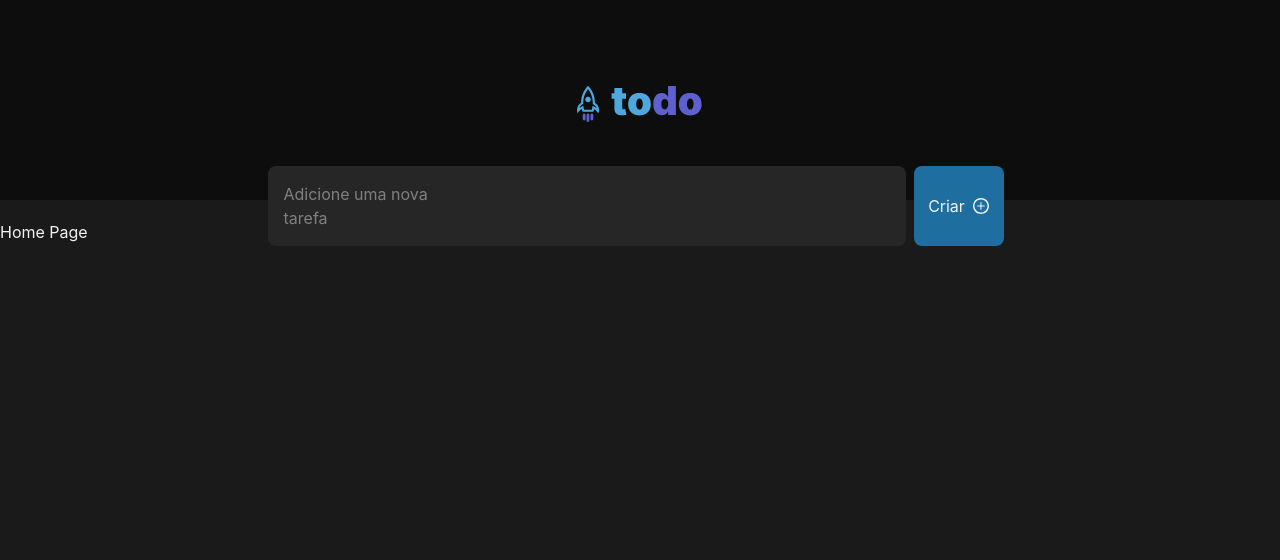
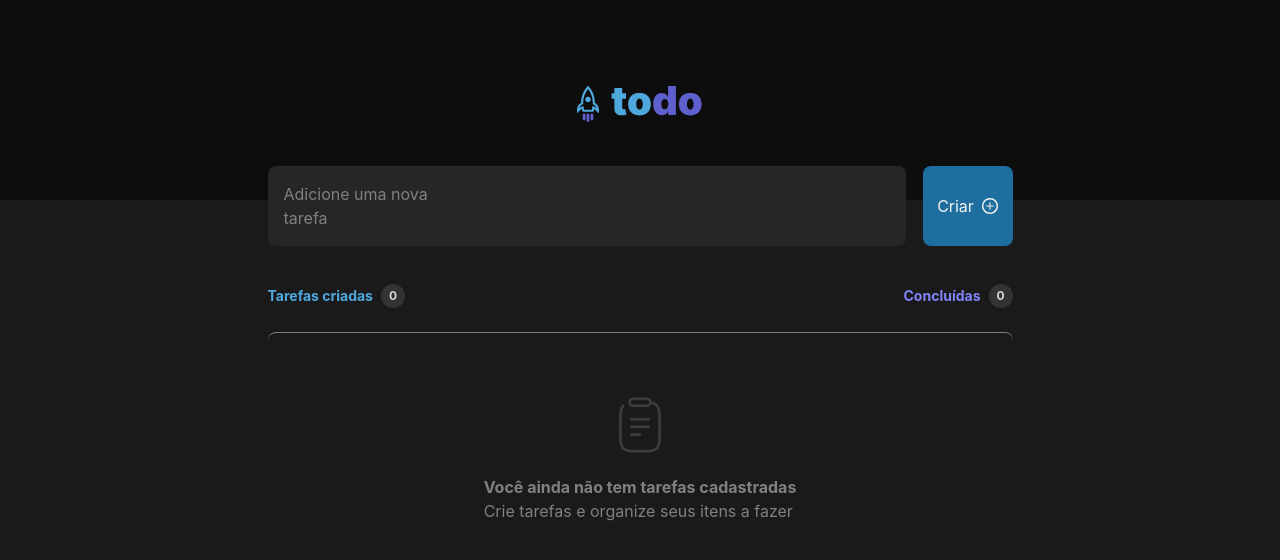
Before and after one commit to thiago-santanna/ignite-todo-web, a React (Vite) app: page / in a window 1280 px wide. Shown: the top 560 px of the page. Built offline with nearby package versions, Linux system fonts and the light colour scheme.

Commit message:
componente de lista de todos lista vazia

```diff
--- a/src/App.tsx
+++ b/src/App.tsx
@@ -1,12 +1,13 @@
 import { Header } from "./components/Header";
 import { AddTodo } from "./components/AddTodo/index";
+import { Todo } from "./components/Todo";
 
 export function App() {
   return (
     <>
       <Header />
       <AddTodo />
-      <p>Home Page</p>
+      <Todo />
     </>
   );
 }
--- a/src/components/AddTodo/AddTodo.module.css
+++ b/src/components/AddTodo/AddTodo.module.css
@@ -5,7 +5,7 @@
   margin-top: -34px;
   display: grid;
   grid-template-columns: 638px 90px;
-  gap: 8px;
+  justify-content: space-between;
 }
 .input {
   background-color: var(--gray500);
--- /dev/null
+++ b/src/components/Todo/Todo.module.css
@@ -0,0 +1,64 @@
+.wrapper {
+  margin: 0 auto;
+  max-width: 745px;
+  max-height: 100vh;
+  margin-top: 64px;
+}
+.headTodo {
+  display: grid;
+  grid-template-columns: 1fr 1fr;
+}
+.todoCriada {
+  display: flex;
+  justify-content: flex-start;
+  align-items: center;
+  gap: 8px;
+}
+.todoConcluida {
+  display: flex;
+  justify-content: flex-end;
+  align-items: center;
+  gap: 8px;
+}
+.textCriada {
+  color: var(--blue);
+  font-weight: bold;
+  font-size: 14px;
+}
+.textConcluida {
+  color: var(--purple);
+  font-weight: bold;
+  font-size: 14px;
+}
+.wrapperCount {
+  background-color: var(--gray400);
+  border-radius: 100%;
+  width: 24px;
+  display: flex;
+  align-items: center;
+  justify-content: center;
+}
+.count {
+  color: var(--gray200);
+  font-weight: bold;
+  font-size: 12px;
+}
+
+.wrapperTodoList {
+  margin-top: 24px;
+  display: flex;
+  flex-direction: column;
+  align-items: center;
+  justify-content: center;
+  gap: 16px;
+  border-top: 1px var(--gray300) solid;
+  border-radius: 8px;
+  padding: 64px 0;
+}
+.todoListEmpty {
+  font-size: 16;
+  color: var(--gray300);
+}
+.todoListEmpty p {
+  font-weight: bold;
+}
--- /dev/null
+++ b/src/components/Todo/index.tsx
@@ -0,0 +1,35 @@
+import styles from "./Todo.module.css";
+import imgEmpty from "../../assets/empty.svg";
+
+export function Todo() {
+  return (
+    <>
+      <div className={styles.wrapper}>
+        <div className={styles.headTodo}>
+          <div className={styles.todoCriada}>
+            <span className={styles.textCriada}>Tarefas criadas</span>
+            <div className={styles.wrapperCount}>
+              <span className={styles.count}>0</span>
+            </div>
+          </div>
+          <div className={styles.todoConcluida}>
+            <span className={styles.textConcluida}>Concluídas</span>
+            <div className={styles.wrapperCount}>
+              <span className={styles.count}>0</span>
+            </div>
+          </div>
+        </div>
+        {/* Aqui abaixo sera um novo compoente */}
+        <div className={styles.wrapperTodoList}>
+          <div>
+            <img src={imgEmpty} alt="Imagem que representa um algo vazio." />
+          </div>
+          <div className={styles.todoListEmpty}>
+            <p>Você ainda não tem tarefas cadastradas</p>
+            <span>Crie tarefas e organize seus itens a fazer</span>
+          </div>
+        </div>
+      </div>
+    </>
+  );
+}
```
Also changed, not shown: src/assets/empty.svg (added).
